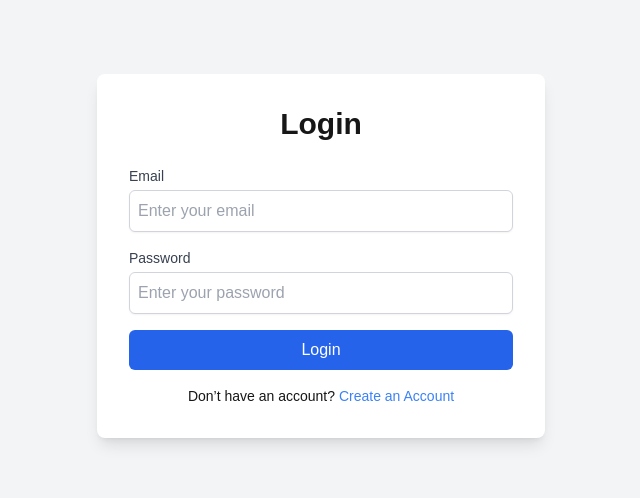
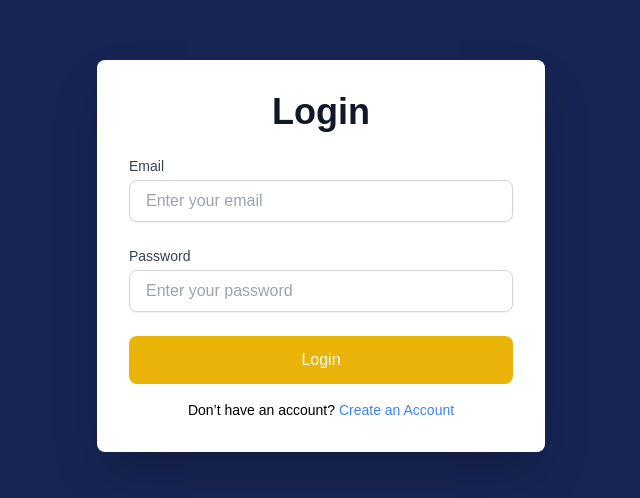
Before and after one commit to Bousef/shellhacks-2024, a Next.js app: page /login in a window 1280 px wide. Shown: the part 144-642 px from the top of the page, without its empty margins (319-959 px from the left). Built offline with nearby package versions, Linux system fonts and the light colour scheme; no server answers.

Commit message:
feat: changed accessibility for login

```diff
--- a/src/app/login/page.tsx
+++ b/src/app/login/page.tsx
@@ -14,14 +14,12 @@ const SignIn: React.FC = () => {
         e.preventDefault(); // Prevent the default form submission behavior
         try {
             const res = await signInWithEmailAndPassword(email, password);
-            console.log({ res });
             if (res) {
                 router.push('/dashboard'); // Navigate to dashboard page upon successful login
             }
             setEmail('');
             setPassword('');
         } catch (e) {
-            console.log("THERE WAS AN ERROR");
             console.error(e);
         }
     };
@@ -31,10 +29,10 @@ const SignIn: React.FC = () => {
     };
 
     return (
-        <div className="min-h-screen flex items-center justify-center bg-gray-100">
-            <div className="bg-white p-8 rounded-lg shadow-lg w-full max-w-md">
-                <h1 className="text-3xl font-bold text-center mb-6">Login</h1>
-                <form className="space-y-4" onSubmit={handleSubmit}>
+        <div className="min-h-screen flex items-center justify-center bg-blue-950">
+            <div className="bg-white p-8 rounded-lg shadow-2xl w-full max-w-md hover:scale-105 transition-transform duration-300 ease-in-out">
+                <h1 className="text-4xl font-extrabold text-center text-gray-900 mb-6">Login</h1>
+                <form className="space-y-6" onSubmit={handleSubmit}>
                     <div>
                         <label
                             htmlFor="email"
@@ -47,7 +45,7 @@ const SignIn: React.FC = () => {
                             id="email"
                             value={email}
                             onChange={(e) => setEmail(e.target.value)}
-                            className="mt-1 block w-full p-2 border border-gray-300 rounded-md shadow-sm focus:outline-none focus:ring-2 focus:ring-blue-500 focus:border-blue-500"
+                            className="mt-1 block w-full px-4 py-2 border border-gray-300 rounded-lg shadow-sm focus:ring-2 focus:ring-blue-400 focus:outline-none hover:border-blue-500 transition duration-300 ease-in-out text-black"
                             placeholder="Enter your email"
                             required
                         />
@@ -64,20 +62,20 @@ const SignIn: React.FC = () => {
                             id="password"
                             value={password}
                             onChange={(e) => setPassword(e.target.value)}
-                            className="mt-1 block w-full p-2 border border-gray-300 rounded-md shadow-sm focus:outline-none focus:ring-2 focus:ring-blue-500 focus:border-blue-500"
+                            className="mt-1 block text-black w-full px-4 py-2 border border-gray-300 rounded-lg shadow-sm focus:ring-2 focus:ring-blue-400 focus:outline-none hover:border-blue-500 transition duration-300 ease-in-out"
                             placeholder="Enter your password"
                             required
                         />
                     </div>
                     <button
                         type="submit"
-                        className="w-full bg-blue-600 text-white p-2 rounded-md hover:bg-blue-700 transition-colors"
+                        className="w-full bg-yellow-500 text-white py-3 rounded-lg hover:bg-yellow-600 transition duration-300 ease-in-out"
                     >
                         {loading ? 'Logging in...' : 'Login'}
                     </button>
                     {error && <p className="text-red-500 mt-2">{error.message}</p>}
                 </form>
-                <p className="text-sm text-center mt-4">
+                <p className="text-sm text-center text-black mt-4">
                     Don’t have an account?{" "}
                     <button
                         onClick={handleRegisterClick}
```
